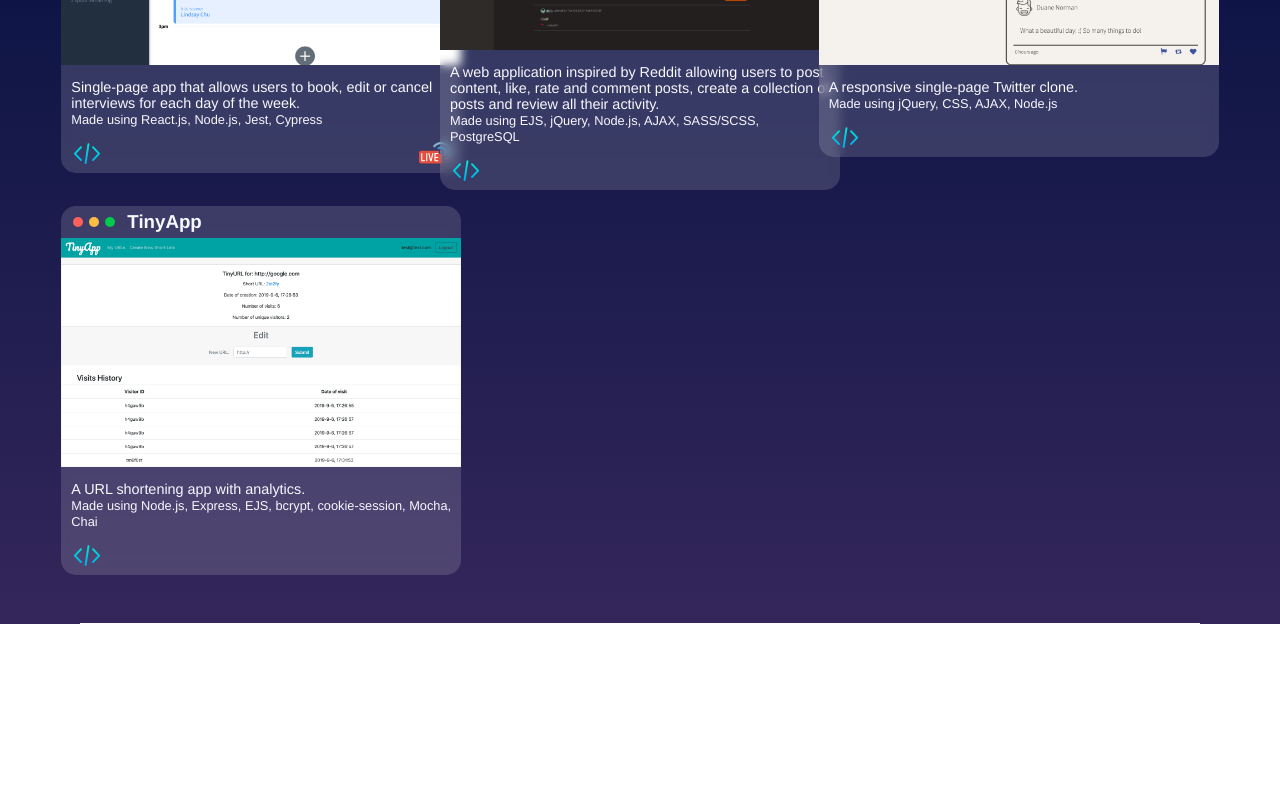
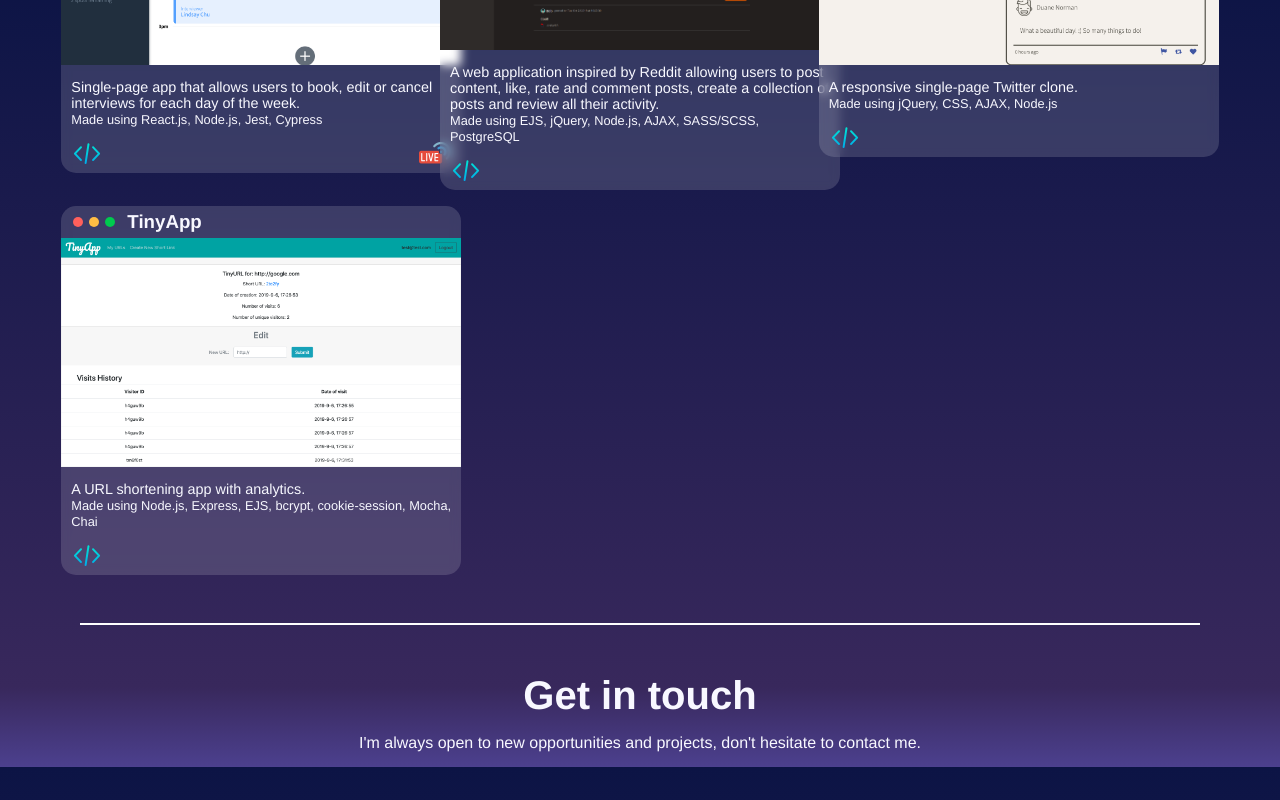
Before and after one commit to jatanassian/my_portfolio, a Vue app: page / in a window 1280 px wide. Shown: the part 1633-2433 px from the top of the page. Before the commit the page ends 2257 px from the top, so only its background shows below. Built offline with nearby package versions, Linux system fonts and the light colour scheme.

Commit message:
add contact component

```diff
--- a/src/App.vue
+++ b/src/App.vue
@@ -3,6 +3,7 @@
   <HeroSection />
   <About />
   <Projects />
+  <Contact />
 </template>
 
 <script>
@@ -10,6 +11,7 @@ import HeroSection from './components/HeroSection.vue'
 import Navbar from './components/Navbar.vue'
 import About from './components/About.vue'
 import Projects from './components/Projects.vue'
+import Contact from './components/Contact.vue'
 
 export default {
   name: 'App',
@@ -18,6 +20,7 @@ export default {
     Navbar,
     About,
     Projects,
+    Contact
   }
 }
 </script>
--- /dev/null
+++ b/src/components/Contact.vue
@@ -0,0 +1,27 @@
+<template>
+  <section>
+    <h2>Get in touch</h2>
+    <p>I'm always open to new opportunities and projects, don't hesitate to contact me.</p>
+  </section>
+</template>
+
+<script>
+export default {
+  name: 'Contact',
+}
+</script>
+
+<style scoped>
+section {
+  margin: 0 5rem;
+  padding: 3rem 0;
+  border-top: solid 1px #ffffff;
+  text-align: center;
+}
+
+h2 {
+  font-size: 40px;
+  margin-bottom: 1rem;
+}
+
+</style>
```
